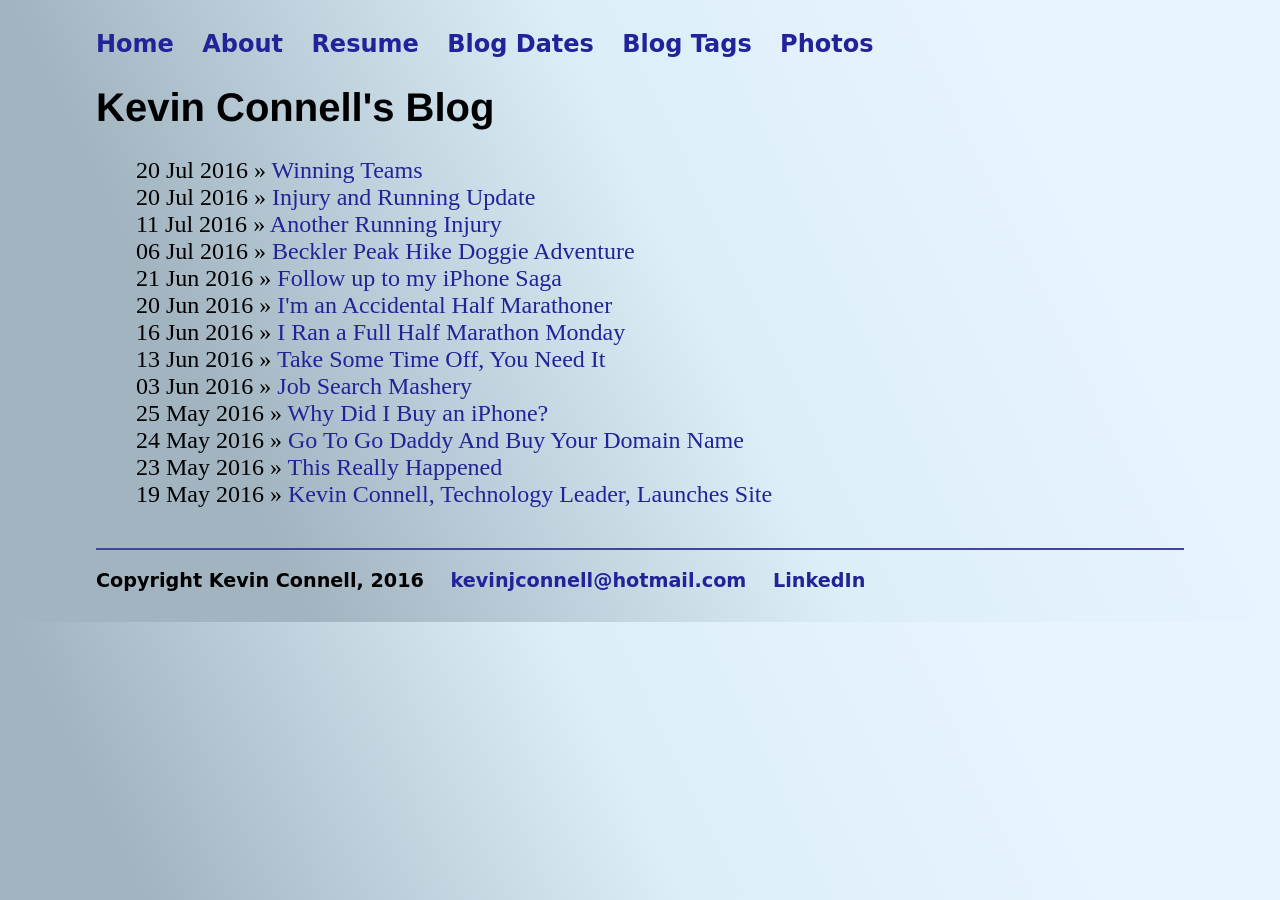
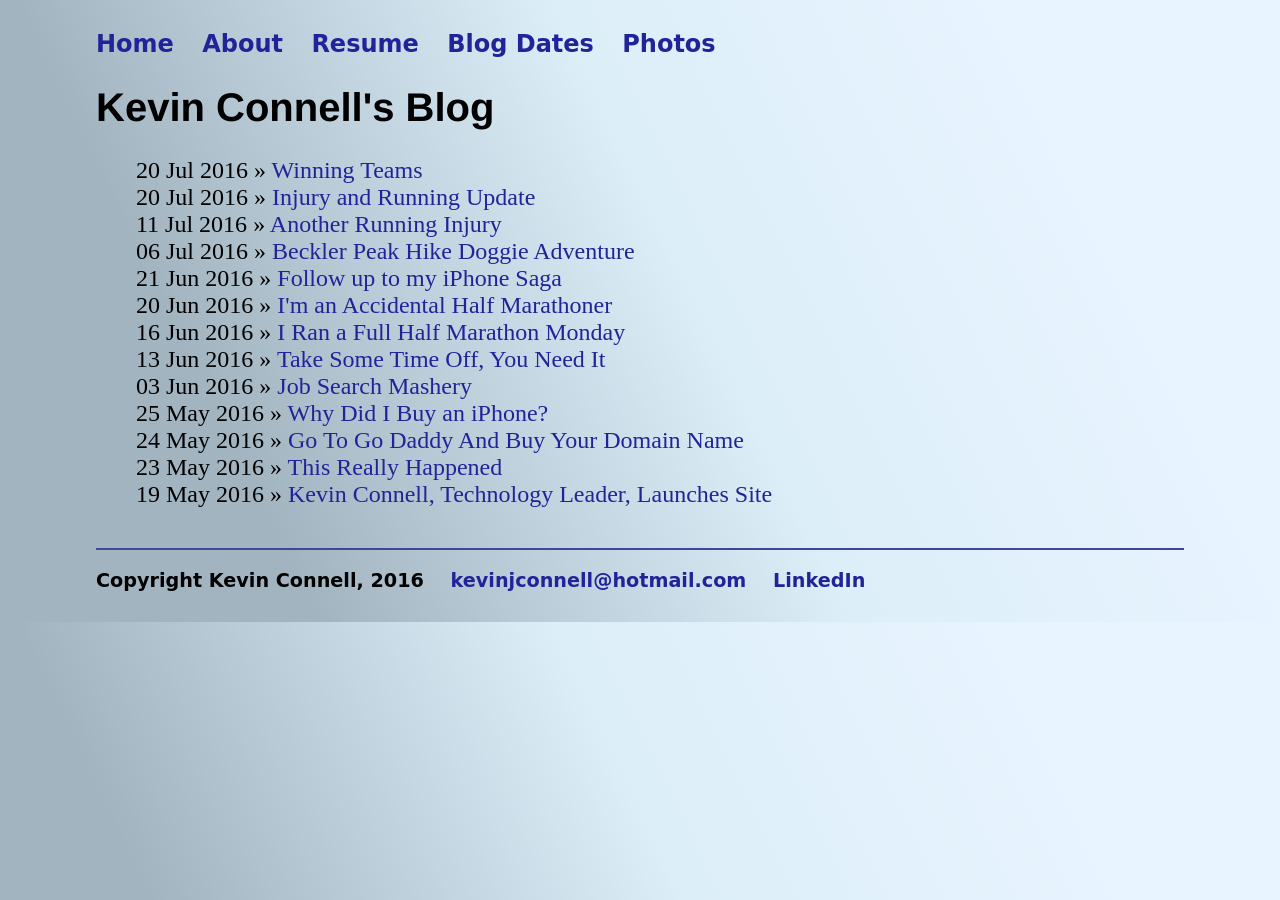
Before and after one commit to mo4dawg/mo4dawg.github.io, a Jekyll site: the page built from blog/index.html, in a window 1280 px wide. Built offline with Jekyll 4.4.1, drawn with Linux system fonts in a browser that asks for light colours.

Commit message:
Update default.html

```diff
--- a/_layouts/default.html
+++ b/_layouts/default.html
@@ -17,7 +17,6 @@
 		        	<li><a href="/about">About</a></li>
 	        		<li><a href="/CV">Resume</a></li>
 	        		<li><a href="/blog">Blog Dates</a></li>
-	        		<li><a href="tags">Blog Tags</a></li>
 	        		<li><a href="/photos">Photos</a></li>
 	    		</ul>
 			</nav>
```
